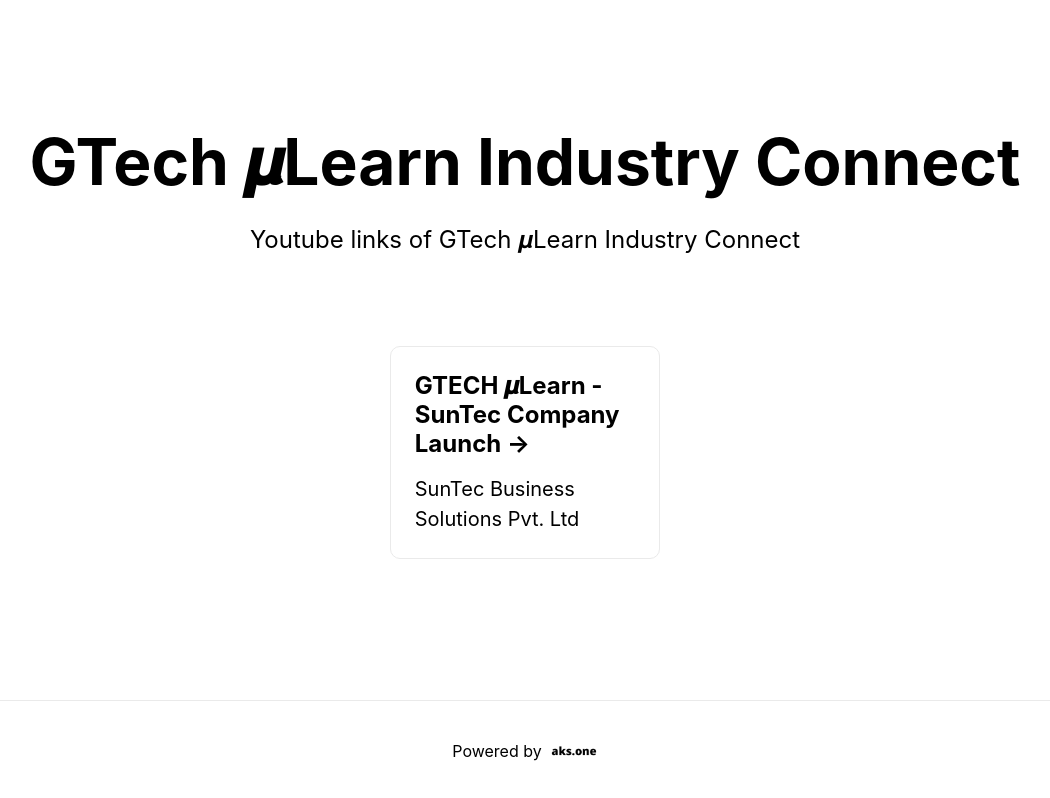
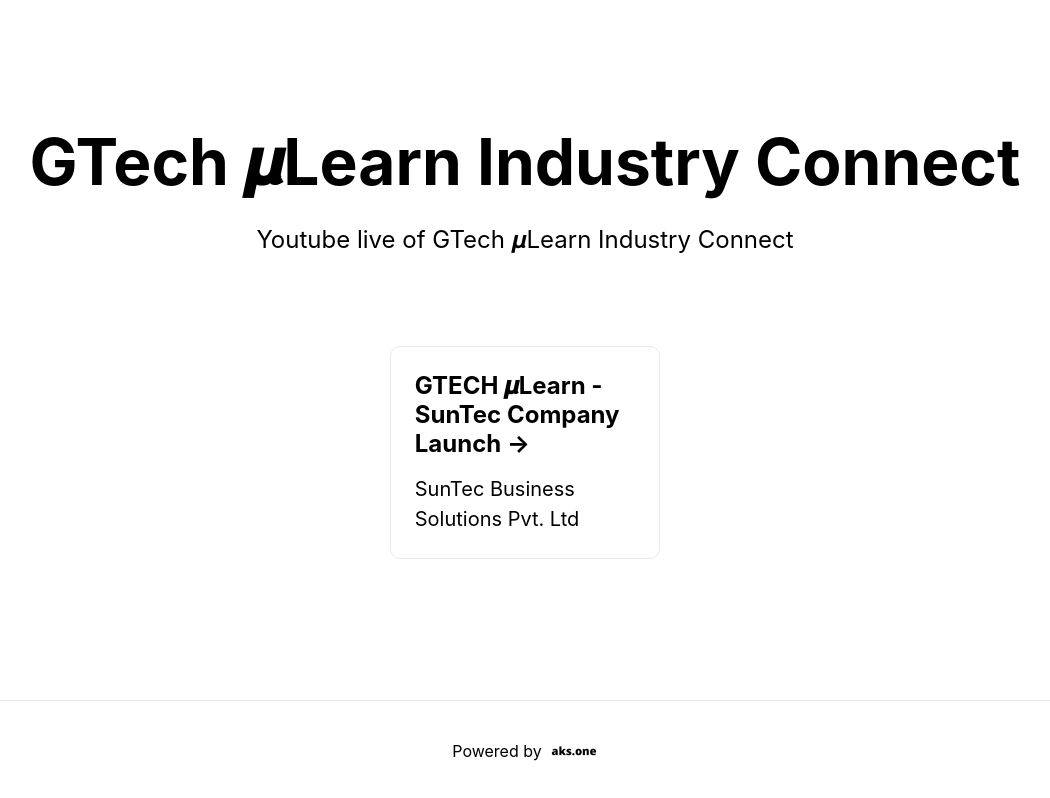
Before and after one commit to decoded-cipher/youtube-gtech-mulearn, a Next.js app: page / in a window 1280 px wide. Shown: the whole page, without its empty margins (115-1165 px from the left). Built offline with nearby package versions, Linux system fonts and the light colour scheme.

Commit message:
Update index.js

```diff
--- a/pages/index.js
+++ b/pages/index.js
@@ -13,7 +13,7 @@
         GTech 𝝁Learn Industry Connect
         </h1>
 
-        <p className="description"> Youtube links of GTech 𝝁Learn Industry Connect</p>
+        <p className="description"> Youtube live of GTech 𝝁Learn Industry Connect</p>
 
         <div className="grid">
 
```
